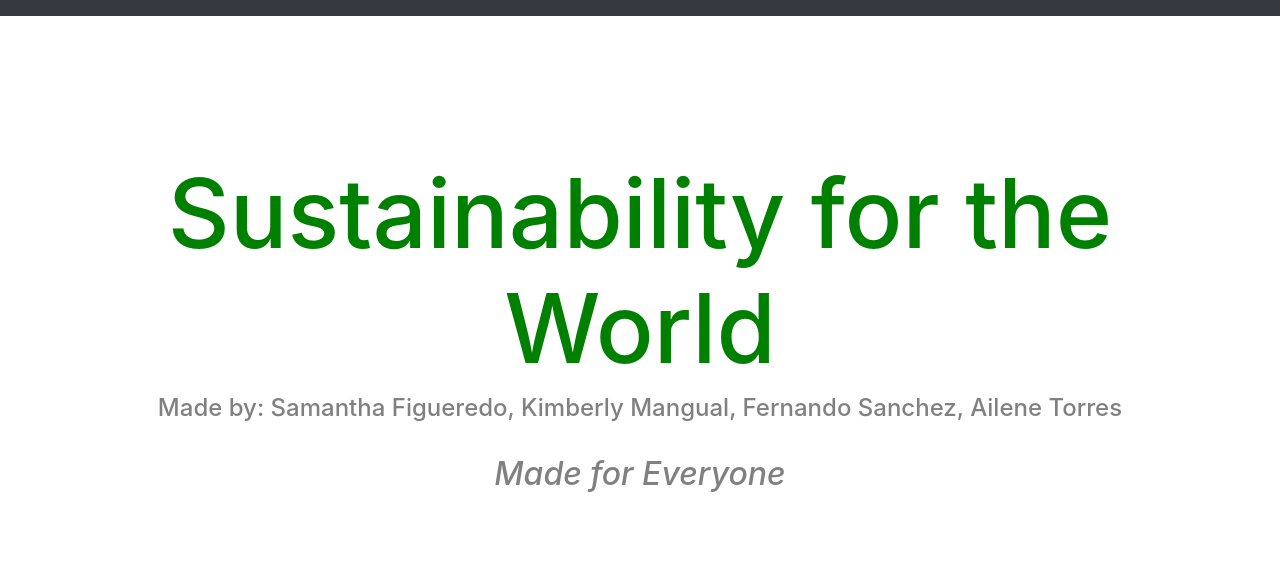
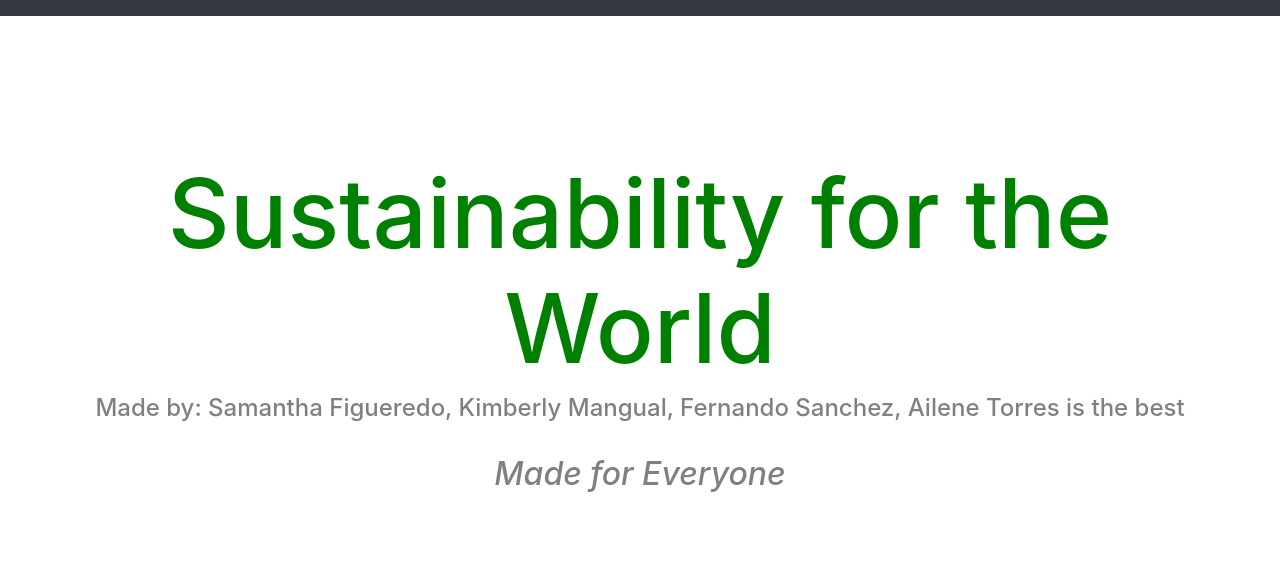
Before and after one commit to fernsanchez2334/devfest-2019, a website: page templates/index.html in a window 1280 px wide. Shown: the top 580 px of the page. Drawn offline with Linux system fonts and the light colour scheme.

Commit message:
Update index.html

```diff
--- a/templates/index.html
+++ b/templates/index.html
@@ -38,7 +38,7 @@
   <header>
     <div class="container text-center" style ="color:white;">
           <h1 style ="color:green; font-style:bold; font-size:72pt">Sustainability for the World</h1>
-          <h2 style ="color:grey; font-size:18pt"> Made by: Samantha Figueredo, Kimberly Mangual, Fernando Sanchez, Ailene Torres</h2>
+          <h2 style ="color:grey; font-size:18pt"> Made by: Samantha Figueredo, Kimberly Mangual, Fernando Sanchez, Ailene Torres is the best</h2>
           <br>
           <h2 style="color:grey; font-size:24pt"> <i>Made for Everyone</i></h2>
 
```
